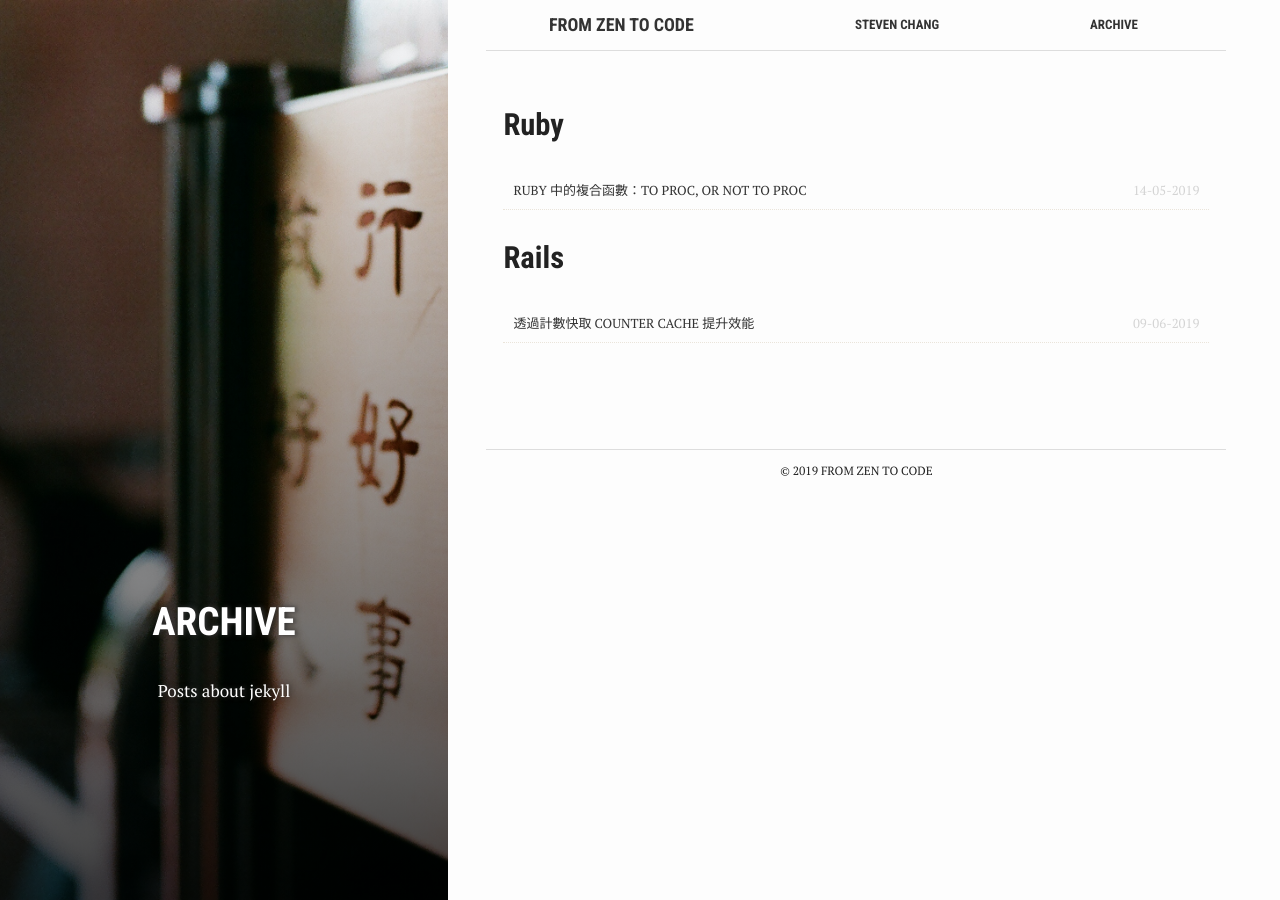
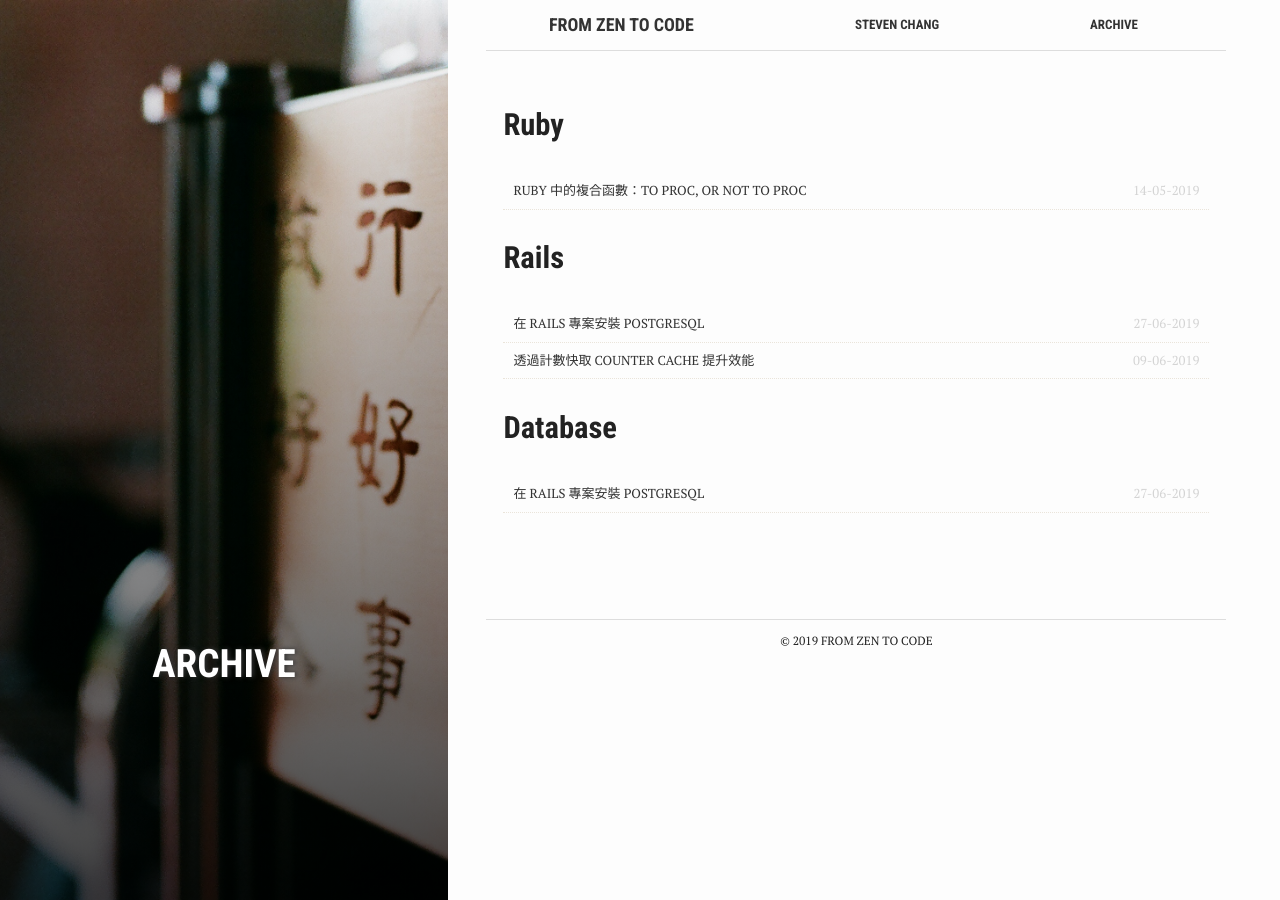
Before and after one commit to stevencch99/stevencch99.github.io, a Jekyll site: the page built from archive.md, in a window 1280 px wide. Built offline with Jekyll 4.4.1, drawn with Linux system fonts in a browser that asks for light colours; nearby versions of some CDN libraries; comment, search, counter and statistics services are not loaded; part of the change alters nothing that is shown.

Commit message:
Add new post, modify css.

````diff
--- a/_includes/aside.html
+++ b/_includes/aside.html
@@ -16,8 +16,11 @@
           {% for tag in page.tags %}
             <a href="{{ site.baseurl }}/posts/#{{ tag | downcase }}">{{ tag | downcase }}</a>
           {% endfor %}
+        {% elsif page.title %}
+          {{ page.title }}
         {% else %}
-          {{ page.title }}
+          <a href="https://github.com/stevencch99"><i class="fab fa-github-alt fa-spin"></i></a>
+          <a href="https://www.linkedin.com/in/stevenchchang/"><i class="fab fa-linkedin"></i></a>
         {% endif %}
 
       </div>
--- /dev/null
+++ b/_posts/2019-06-27-Install-PostgreSQL-in-Rails-Project.md
@@ -0,0 +1,116 @@
+---
+layout: post
+title:  "在 Rails 專案安裝 PostgreSQL"
+crawlertitle: "Install PostgreSQL in Rails Project"
+date:   2019-06-27 10:56:46 +0800
+categories: Rails
+tags: ['Rails', 'Database']
+comments: true
+---
+## 安裝
+
+- 使用 [Homebrew](https://brew.sh/index_zh-tw
+)套件管理工具安裝：
+`$ brew install postgresql`
+
+- 查看版本：`$ pg_ctl -V` 注意 V 是大寫
+
+- 查看安裝位置：`$ where pg_ctl`
+  > /usr/local/bin/pg_ctl
+- 查詢其他指令：`$ pg_ctl --help`
+- 解除安裝：`$ brew uninstall postgres`
+
+## 啟動 postgresql
+
+```bash
+# 方法 1. 每次重開機都需要輸入指令重新啟動：
+pg_ctl -D /usr/local/var/postgres start
+pg_ctl -D /usr/local/var/postgres stop
+
+# 作為系統常駐運行的服務，重開機也會繼續存在
+$ brew services start postgresql
+$ brew services stop postgresql
+$ brew services restart postgresql
+```
+
+- 進入資料庫所在的路徑：
+`cd /usr/local/var/postgres/base`
+
+## 進入 DB Console:
+
+`psql`
+
+```
+\q = exit
+\l = list
+```
+
+## 在 Rails 專案建立 PostgreSQL 資料庫
+
+### Step 1. 安裝 pg gem
+Option 1. 建立新專案時就選擇使用 PostgreSQL
+`$ rails new myapp --database=postgresql`
+
+Option 2.
+在既有專案的 Gemfile 內加入 `gem pg`
+
+- 如果只有在 production 環境下使用，則將 `pg` 放在 production 群組，但一般比較不建議一個專案在各種環境用到不同類型的資料庫。
+
+```ruby
+group :production do
+  # 請至 rubygems.org 查詢最新穩定版本
+  gem 'pg', '~> 0.18.4'
+end
+```
+
+> 因為一個專案只需要有一個資料庫，如果沒有在各別環境下使用不同廠牌資料庫的需求，請移除預設的 `gem sqlite3`
+
+### Step 2. 設定資料庫 adapter
+接著要設定 Rails 專案的 config/database.yml
+
+```ruby
+default: &default
+  adapter: postgresql
+  encoding: unicode
+  pool: <%= ENV.fetch('RAILS_MAX_THREADS') { 5 } %>
+
+development:
+  <<: *default
+  database: YOUR_PROJECT_NAME_with_pg_development
+
+test:
+  <<: *default
+  database: YOUR_PROJECT_NAME_with_pg_test
+
+production:
+  <<: *default
+  database: YOUR_PROJECT_NAME_with_pg_production
+  username: YOUR_PROJECT_NAME_with_pg
+  password: <%= ENV['YOUR_PROJECT_NAME_WITH_PG_DATABASE_PASSWORD'] %>
+```
+
+### Step 3. 建立專案資料庫
+- 從 rails 專案建立對應的資料庫：
+  `$ rails db:create`
+
+- 如果已經有 `schema` 和 `seed`，可以執行：`$ rails db:setup`
+  其效果等於 `db:create + db:schema:load + db:seed`
+
+- 另外如果想在終端機透過 PostgreSQL 建立資料庫：
+  - 創造一個資料庫：
+`$ createdb <db_name>`
+  - 連接進入資料庫查看： `$ psql <db_name>`
+  - 退出資料庫： `⌃ + D` 或 `\q`
+
+### Step 4. 執行 migration 啟動伺服器
+接著才能執行資料庫操作 `$ rails db:migrate`
+啟動伺服器 `$ rails s`
+
+> 大功告成🙌
+---
+
+## 補充： 如果遇到 readline & postgresql dependancy issue
+
+出現版本相依性衝突，表示以前曾經安裝過 PostgreSQL， 重安裝新版即可解決：
+
+`brew uninstall postgresql && brew install postgresql`
--- a/archive.md
+++ b/archive.md
@@ -4,7 +4,7 @@ layout: page
 permalink: /posts/
 title: "Archive"
 crawlertitle: "All articles"
-summary: "Posts about jekyll"
+summary: ""
 active: archive
 ---
 
--- a/assets/_sass/_layout.scss
+++ b/assets/_sass/_layout.scss
@@ -8,7 +8,14 @@ a {
   &:active { text-decoration: none; }
 }
 
-
+/*
+* custom icons
+* ========================================================================== */
+.fab:hover,
+.fab:focus,
+.fab:active {
+  color: #766257
+}
 
 /*
 * Toggle Button
@@ -179,7 +186,7 @@ a {
       text-decoration: none;
       &:hover { text-decoration: underline; }
       &:not(:last-child):after {
-        content: " , ";
+        content: "  ";
         position: absolute;
         bottom: 0;
       }
````
